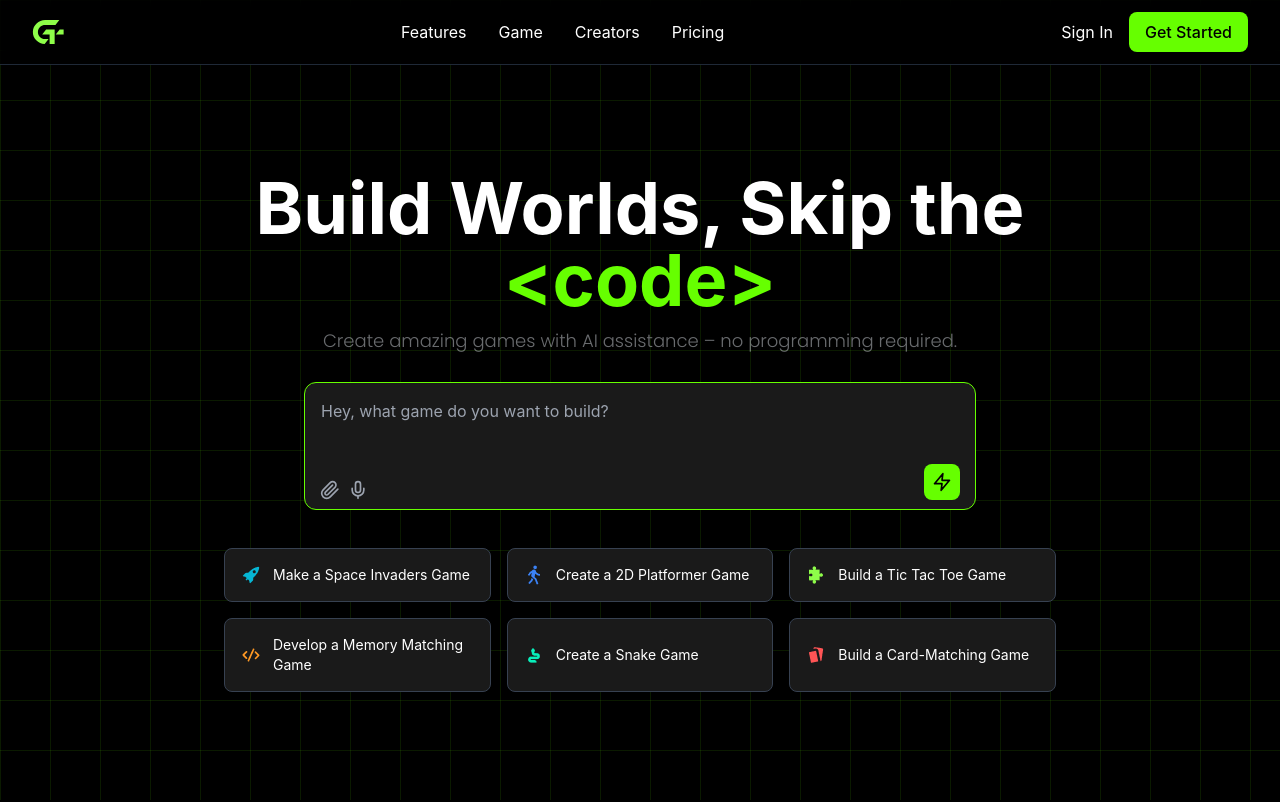
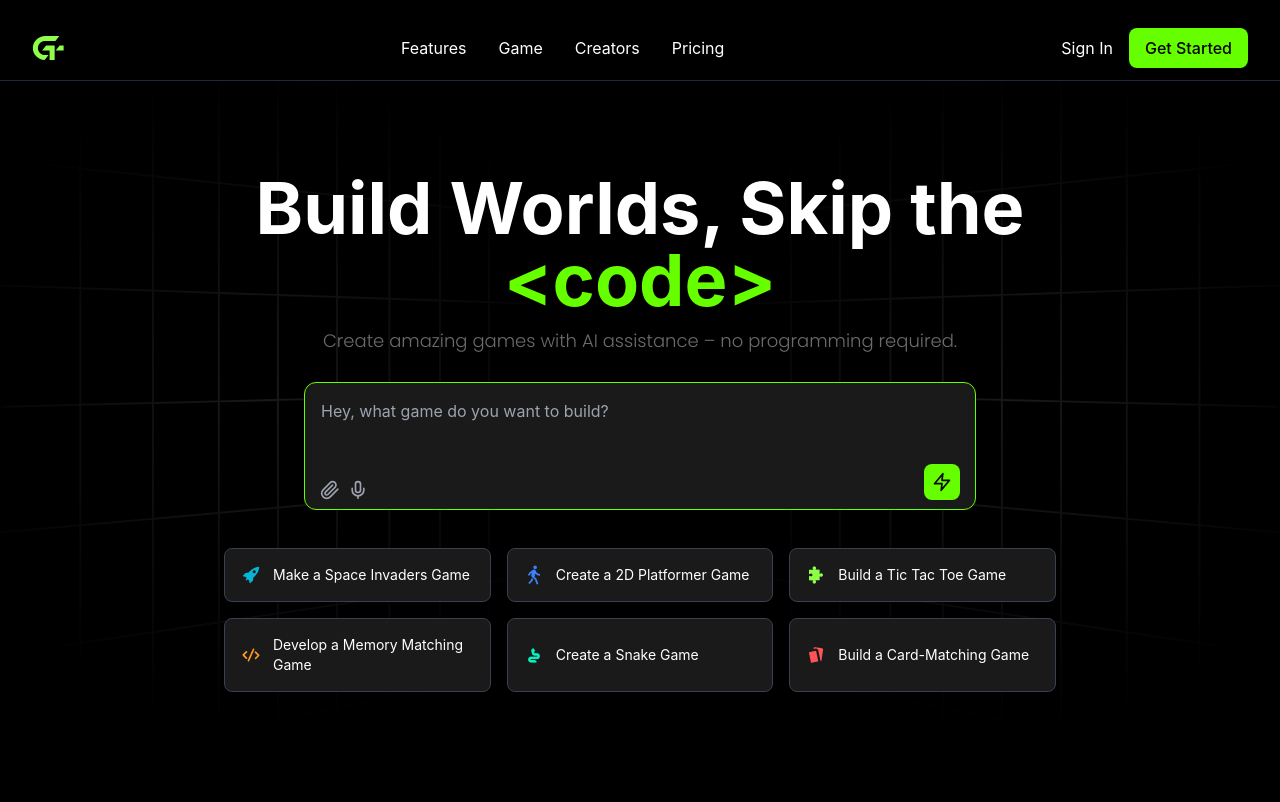
Before and after one commit to 0xnehasingh/GameTerminalFrontend, a React (Vite) app: page / in a window 1280 px wide. Shown: the top 802 px of the page. Built offline with nearby package versions, Linux system fonts and the light colour scheme.

Commit message:
Added left and right background SVGs and update Hero component to include background images

```diff
--- a/src/components/Header.tsx
+++ b/src/components/Header.tsx
@@ -2,7 +2,7 @@ import React from 'react'
 
 const Header: React.FC = () => {
   return (
-    <header className="fixed top-0 left-0 right-0 z-50 bg-black/80 backdrop-blur-sm border-b border-gray-800">
+    <header className="fixed top-4 left-0 right-0 z-50 bg-black/80 backdrop-blur-sm border-b border-gray-800">
       <div className="max-w-7xl mx-auto px-4 sm:px-6 lg:px-8">
         <div className="flex items-center justify-between h-16">
           {/* Logo */}
--- a/src/components/Hero.tsx
+++ b/src/components/Hero.tsx
@@ -14,8 +14,24 @@ const Hero: React.FC = () => {
   ]
 
   return (
-    <section className="min-h-screen flex items-center justify-center pt-16 grid-bg">
-      <div className="max-w-4xl mx-auto px-4 sm:px-6 lg:px-8 text-center">
+    <section className="relative min-h-screen flex items-center justify-center pt-16 overflow-hidden">
+      {/* Left Background */}
+      <img
+        src="/leftbg.svg"
+        alt="left background"
+        className="hidden md:block absolute left-0 top-0 h-full w-auto z-0 pointer-events-none select-none"
+        style={{ minHeight: '100%', maxHeight: '100vh' }}
+        aria-hidden="true"
+      />
+      {/* Right Background */}
+      <img
+        src="/rightbg.svg"
+        alt="right background"
+        className="hidden md:block absolute right-0 top-0 h-full w-auto z-0 pointer-events-none select-none"
+        style={{ minHeight: '100%', maxHeight: '100vh' }}
+        aria-hidden="true"
+      />
+      <div className="relative max-w-4xl mx-auto px-4 sm:px-6 lg:px-8 text-center z-10">
         {/* Main Headline */}
         <div className="mb-8">
           <h1 className="text-5xl md:text-7xl font-bold text-white mb-4">
```
Also changed, not shown: public/leftbg.svg (added), public/rightbg.svg (added).
